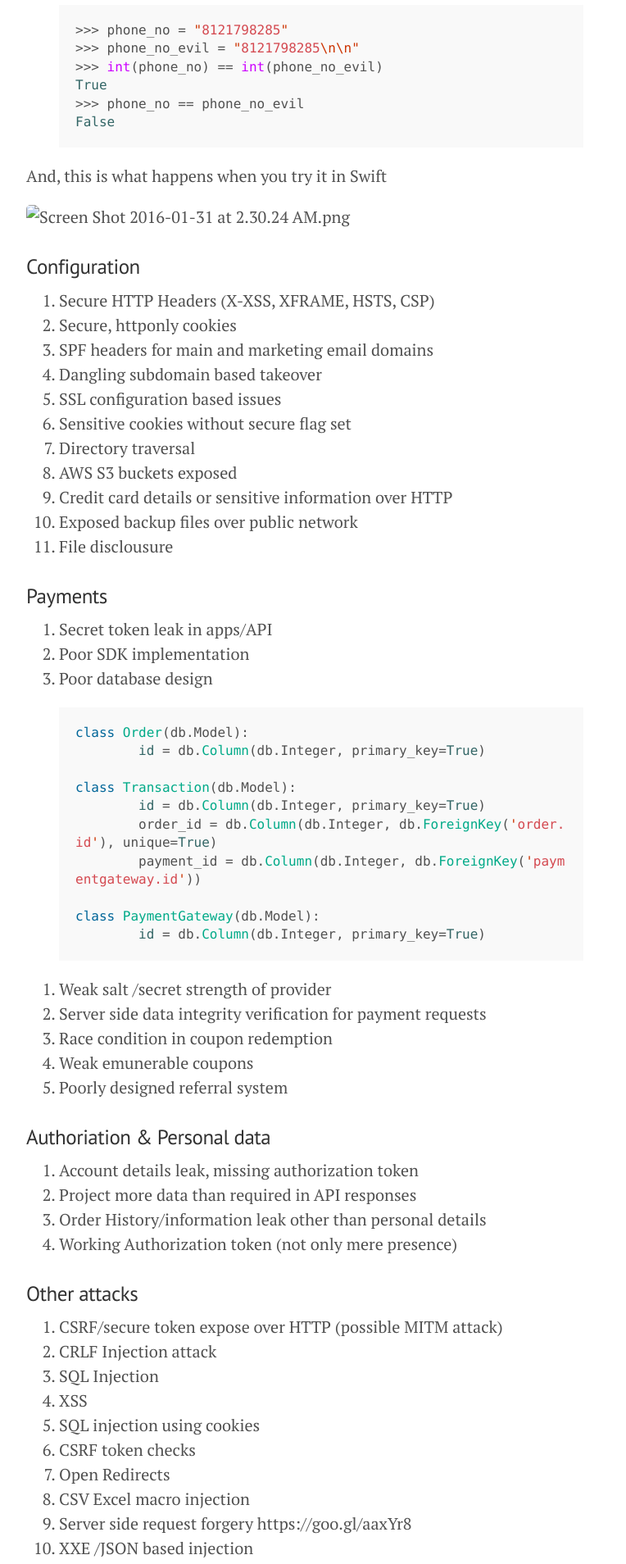
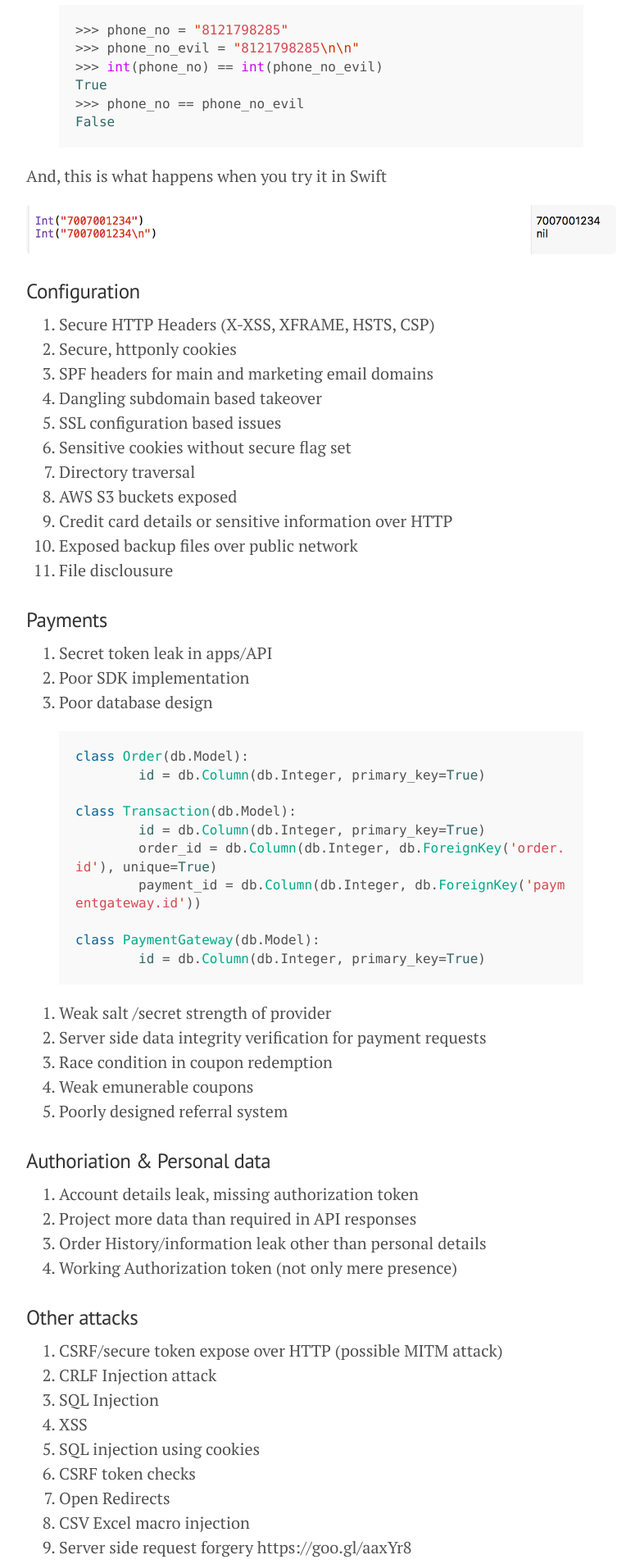
Before and after one commit to FallibleInc/blog, a Jekyll site: the page built from _posts/2016-01-30-indian-startups-security-report-scoring-paramters.md, in a window 1280 px wide. Shown: the part 1671-3579 px from the top of the page at 82% size, without its empty margins (248-1012 px from the left). Built offline with Jekyll 4.4.1, drawn with Linux system fonts in a browser that asks for light colours; comment, search, counter and statistics services are not loaded.

Commit message:
swift image

```diff
--- a/_posts/2016-01-30-indian-startups-security-report-scoring-paramters.md
+++ b/_posts/2016-01-30-indian-startups-security-report-scoring-paramters.md
@@ -69,7 +69,7 @@ False
 
 And, this is what happens when you try it in Swift
 
-![Screen Shot 2016-01-31 at 2.30.24 AM.png]({{site.baseurl}}/_posts/Screen Shot 2016-01-31 at 2.30.24 AM.png)
+![Screen Shot 2016-01-31 at 2.30.24 AM.png]({{site.baseurl}}/swift.png)
 
 
 ### Configuration
```
Also changed, not shown: swift.png (renamed from _posts/Screen Shot 2016-01-31 at 2.30.24 AM.png).
